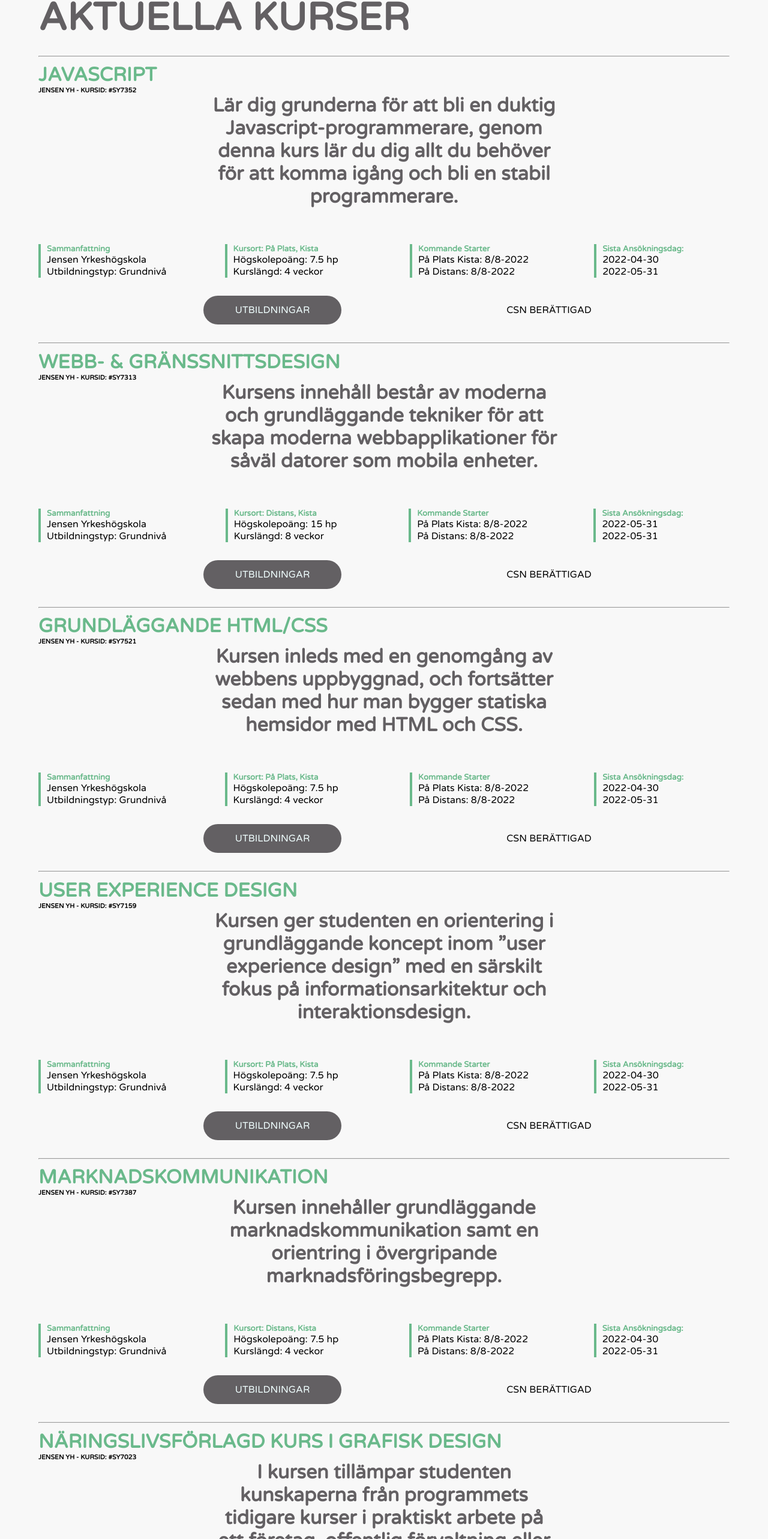
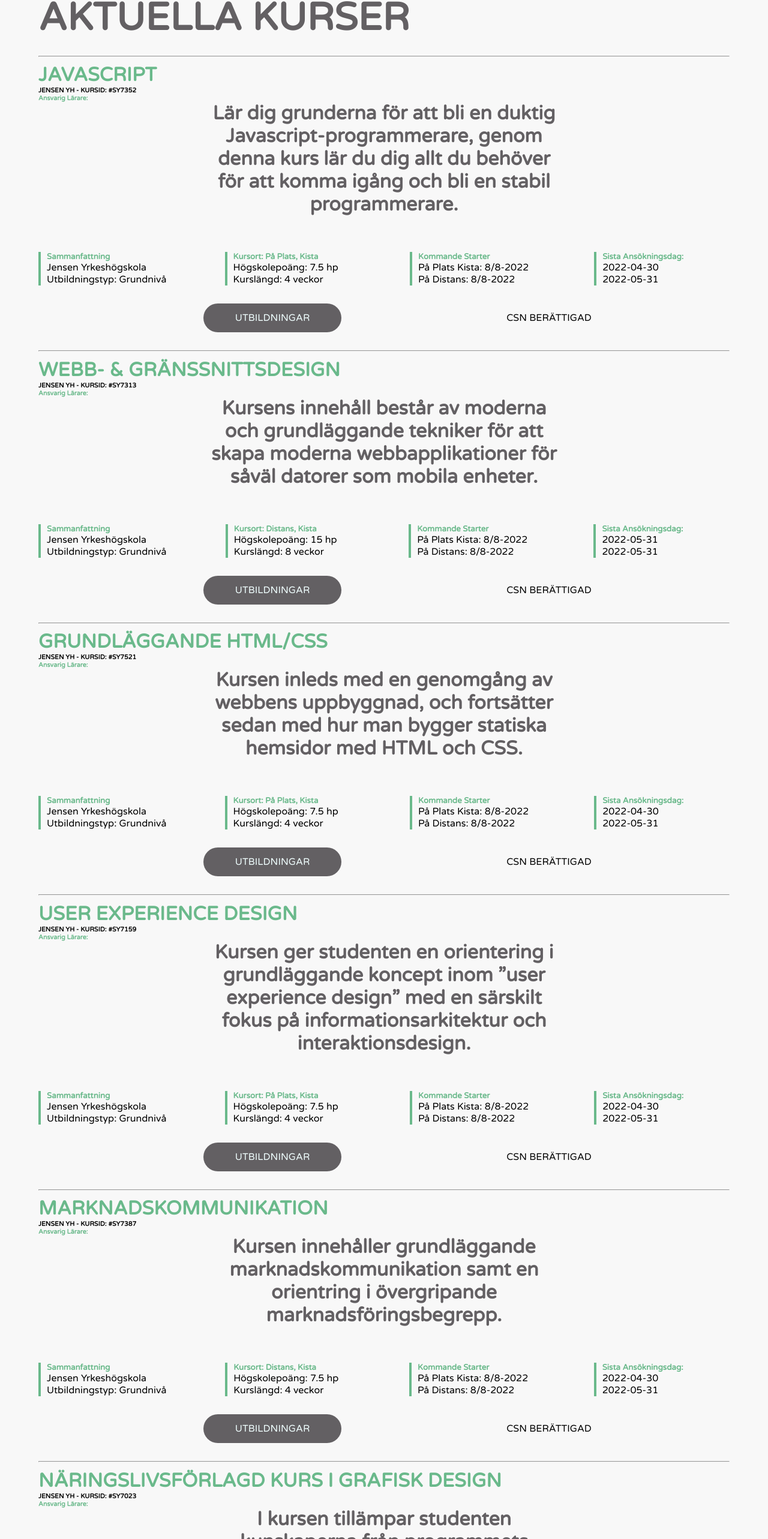
Before and after one commit to RazviCodingPadawan/Skolan_webbsida, a React (Create React App) app in the folder jensen_skolan_reactjs/: page /courses in a window 1280 px wide. Shown: the part 796-3362 px from the top of the page at 60% size. Built offline with nearby package versions, Linux system fonts and the light colour scheme; the HTML template or start-up script is replaced by a standard one.

Commit message:
Minor fixes -courses

```diff
--- a/jensen_skolan_reactjs/src/components/CourseId.css
+++ b/jensen_skolan_reactjs/src/components/CourseId.css
@@ -44,7 +44,8 @@
       font-size: 4vh;
   }
 
-  h5.courseid {
+  h5.courseid,
+  h6.courseid-teacher {
       color: #6AB98B;
   }
 
--- a/jensen_skolan_reactjs/src/components/CourseId.js
+++ b/jensen_skolan_reactjs/src/components/CourseId.js
@@ -9,6 +9,7 @@ function CourseId () {
             <div className='courseid-headertext'>
                 <div><h3>JAVASCRIPT</h3></div>
                 <div><h6>JENSEN YH - KURSID: #SY7352</h6></div>
+                <div><h6 className='courseid-teacher'>Ansvarig Lärare: </h6></div>
             </div>
                 <div className='courseid-main'>
                     <h4 className='courseid'>
@@ -60,6 +61,7 @@ function CourseId () {
         <div className='courseid-headertext'>
                 <div><h3>WEBB- & GRÄNSSNITTSDESIGN</h3></div>
                 <div><h6>JENSEN YH - KURSID: #SY7313</h6></div>
+                <div><h6 className='courseid-teacher'>Ansvarig Lärare: </h6></div>
             </div>
             <div className='courseid-main'>
                     <h4 className='courseid'>
@@ -111,6 +113,7 @@ function CourseId () {
         <div className='courseid-headertext'>
                 <div><h3>GRUNDLÄGGANDE HTML/CSS</h3></div>
                 <div><h6>JENSEN YH - KURSID: #SY7521</h6></div>
+                <div><h6 className='courseid-teacher'>Ansvarig Lärare: </h6></div>
             </div>
                 <div className='courseid-main'>
                     <h4 className='courseid'>
@@ -162,6 +165,7 @@ function CourseId () {
         <div className='courseid-headertext'>
                 <div><h3>USER EXPERIENCE DESIGN</h3></div>
                 <div><h6>JENSEN YH - KURSID: #SY7159</h6></div>
+                <div><h6 className='courseid-teacher'>Ansvarig Lärare: </h6></div>
             </div>
             <div className='courseid-main'>
                     <h4 className='courseid'>
@@ -213,6 +217,7 @@ function CourseId () {
         <div className='courseid-headertext'>
                 <div><h3>MARKNADSKOMMUNIKATION</h3></div>
                 <div><h6>JENSEN YH - KURSID: #SY7387</h6></div>
+                <div><h6 className='courseid-teacher'>Ansvarig Lärare: </h6></div>
             </div>
             <div className='courseid-main'>
                     <h4 className='courseid'>
@@ -264,6 +269,7 @@ function CourseId () {
         <div className='courseid-headertext'>
                 <div><h3>NÄRINGSLIVSFÖRLAGD KURS I GRAFISK DESIGN</h3></div>
                 <div><h6>JENSEN YH - KURSID: #SY7023</h6></div>
+                <div><h6 className='courseid-teacher'>Ansvarig Lärare: </h6></div>
             </div>
             <div className='courseid-main'>
                     <h4 className='courseid'>
```
